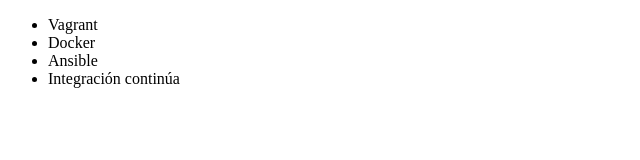
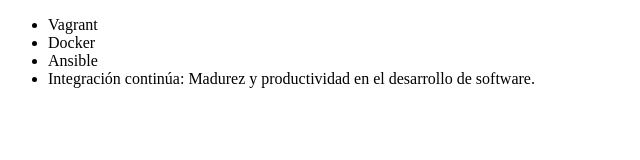
Before and after one commit to DevErick16/alura-git, a plain HTML site: page index.html in a window 1280 px wide. Shown: the whole page, without its empty margins (0-640 px from the left). Drawn offline with Linux system fonts and the light colour scheme.

Commit message:
Renombrabdo curso de integracion continua

```diff
--- a/index.html
+++ b/index.html
@@ -9,7 +9,7 @@
         <li> Vagrant </li>
         <li> Docker </li>
         <li> Ansible </li>
-        <li> Integración continúa </li>
+        <li> Integración continúa: Madurez y productividad en el desarrollo de software.</li>
     </ul>
 </body>
 </html>
```
